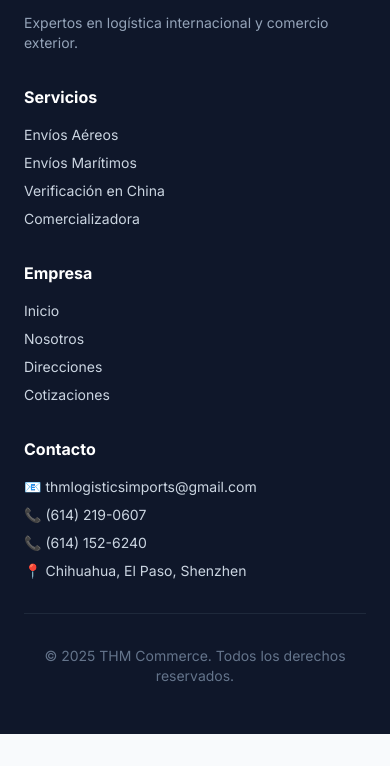
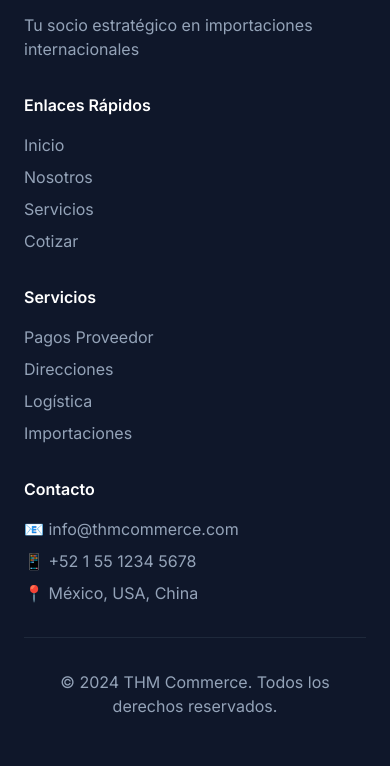
Before and after one commit to Ezequiel8787/thecommerce, a plain HTML site: page nosotros.html in a window 390 px wide. Shown: the part 6302-7068 px from the top of the page. Before the commit the page ends 7036 px from the top, so only its background shows below. Drawn offline with nearby package versions, Linux system fonts and the light colour scheme.

Commit message:
Remove English language options from all pages - Spanish only

```diff
--- a/nosotros.html
+++ b/nosotros.html
@@ -25,14 +25,6 @@
                 <a href="direcciones.html" class="px-4 py-2 text-slate-700 hover:text-blue-600 hover:bg-blue-50 rounded-lg transition" data-i18n="nav_direcciones">Direcciones</a>
                 <a href="pagos-proveedor.html" class="px-4 py-2 text-slate-700 hover:text-blue-600 hover:bg-blue-50 rounded-lg transition" data-i18n="nav_pagos">Pagos Proveedor</a>
                 <a href="cotizaciones.html" class="ml-2 px-6 py-2.5 bg-gradient-to-r from-blue-600 to-blue-700 text-white rounded-lg hover:shadow-lg hover:scale-105 transition-all" data-i18n="nav_cotizar">Cotizar</a>
-                <div class="ml-4 flex items-center gap-2 border-l border-slate-200 pl-4">
-                    <button onclick="i18n.setLanguage('es')" data-lang="es" class="px-3 py-1.5 rounded-lg text-sm font-semibold transition hover:bg-slate-100" title="Español">
-                        🇲🇽 ES
-                    </button>
-                    <button onclick="i18n.setLanguage('en')" data-lang="en" class="px-3 py-1.5 rounded-lg text-sm font-semibold transition hover:bg-slate-100" title="English">
-                        🇺🇸 EN
-                    </button>
-                </div>
             </div>
         </div>
     </nav>
@@ -211,53 +203,55 @@
         </div>
     </section>
 
-    <footer class="bg-slate-900 text-slate-300">
-        <div class="max-w-7xl mx-auto px-6 py-12">
-            <div class="grid md:grid-cols-4 gap-8 mb-8">
+    <footer class="bg-slate-900 text-white py-12">
+        <div class="max-w-7xl mx-auto px-6">
+            <div class="grid md:grid-cols-4 gap-8">
                 <div>
                     <div class="flex items-center space-x-2 mb-4">
                         <div class="w-8 h-8 bg-gradient-to-br from-blue-600 to-blue-800 rounded-lg flex items-center justify-center">
                             <span class="text-white font-bold">T</span>
                         </div>
-                        <h3 class="text-xl font-bold text-white">THM Commerce</h3>
+                        <h3 class="text-xl font-bold">THM Commerce</h3>
                     </div>
-                    <p class="text-sm text-slate-400">Expertos en logística internacional y comercio exterior.</p>
+                    <p class="text-slate-400">Tu socio estratégico en importaciones internacionales</p>
                 </div>
+
                 <div>
-                    <h4 class="font-bold text-white mb-4">Servicios</h4>
-                    <ul class="space-y-2 text-sm">
-                        <li><a href="servicios.html" class="hover:text-blue-400 transition">Envíos Aéreos</a></li>
-                        <li><a href="servicios.html" class="hover:text-blue-400 transition">Envíos Marítimos</a></li>
-                        <li><a href="servicios.html" class="hover:text-blue-400 transition">Verificación en China</a></li>
-                        <li><a href="servicios.html" class="hover:text-blue-400 transition">Comercializadora</a></li>
+                    <h4 class="font-semibold mb-4">Enlaces Rápidos</h4>
+                    <ul class="space-y-2 text-slate-400">
+                        <li><a href="index.html" class="hover:text-white transition">Inicio</a></li>
+                        <li><a href="nosotros.html" class="hover:text-white transition">Nosotros</a></li>
+                        <li><a href="servicios.html" class="hover:text-white transition">Servicios</a></li>
+                        <li><a href="cotizaciones.html" class="hover:text-white transition">Cotizar</a></li>
                     </ul>
                 </div>
+
                 <div>
-                    <h4 class="font-bold text-white mb-4">Empresa</h4>
-                    <ul class="space-y-2 text-sm">
-                        <li><a href="index.html" class="hover:text-blue-400 transition">Inicio</a></li>
-                        <li><a href="nosotros.html" class="hover:text-blue-400 transition">Nosotros</a></li>
-                        <li><a href="direcciones.html" class="hover:text-blue-400 transition">Direcciones</a></li>
-                        <li><a href="cotizaciones.html" class="hover:text-blue-400 transition">Cotizaciones</a></li>
+                    <h4 class="font-semibold mb-4">Servicios</h4>
+                    <ul class="space-y-2 text-slate-400">
+                        <li><a href="pagos-proveedor.html" class="hover:text-white transition">Pagos Proveedor</a></li>
+                        <li><a href="direcciones.html" class="hover:text-white transition">Direcciones</a></li>
+                        <li><a href="servicios.html" class="hover:text-white transition">Logística</a></li>
+                        <li><a href="servicios.html" class="hover:text-white transition">Importaciones</a></li>
                     </ul>
                 </div>
+
                 <div>
-                    <h4 class="font-bold text-white mb-4">Contacto</h4>
-                    <ul class="space-y-2 text-sm">
-                        <li data-contact="email">📧 thmlogisticsimports@gmail.com</li>
-                        <li data-contact="telefono1">📞 (614) 219-0607</li>
-                        <li data-contact="telefono2">📞 (614) 152-6240</li>
-                        <li data-contact="ubicaciones">📍 Chihuahua, El Paso, Shenzhen</li>
+                    <h4 class="font-semibold mb-4">Contacto</h4>
+                    <ul class="space-y-2 text-slate-400">
+                        <li>📧 info@thmcommerce.com</li>
+                        <li>📱 +52 1 55 1234 5678</li>
+                        <li>📍 México, USA, China</li>
                     </ul>
                 </div>
             </div>
-            <div class="border-t border-slate-800 pt-8 text-center text-sm text-slate-500">
-                <p>&copy; 2025 THM Commerce. Todos los derechos reservados.</p>
+
+            <div class="border-t border-slate-800 mt-8 pt-8 text-center text-slate-400">
+                <p>&copy; 2024 THM Commerce. Todos los derechos reservados.</p>
             </div>
         </div>
     </footer>
 
-    <script src="translations.js"></script>
     <script src="content-loader.js"></script>
     <script src="script.js"></script>
     <script src="visual-editor.js"></script>
```
Also changed, not shown: cotizaciones.html (+28 -32 lines), direcciones.html (+29 -33 lines), index.html (+27 -31 lines), servicios.html (+28 -33 lines).
